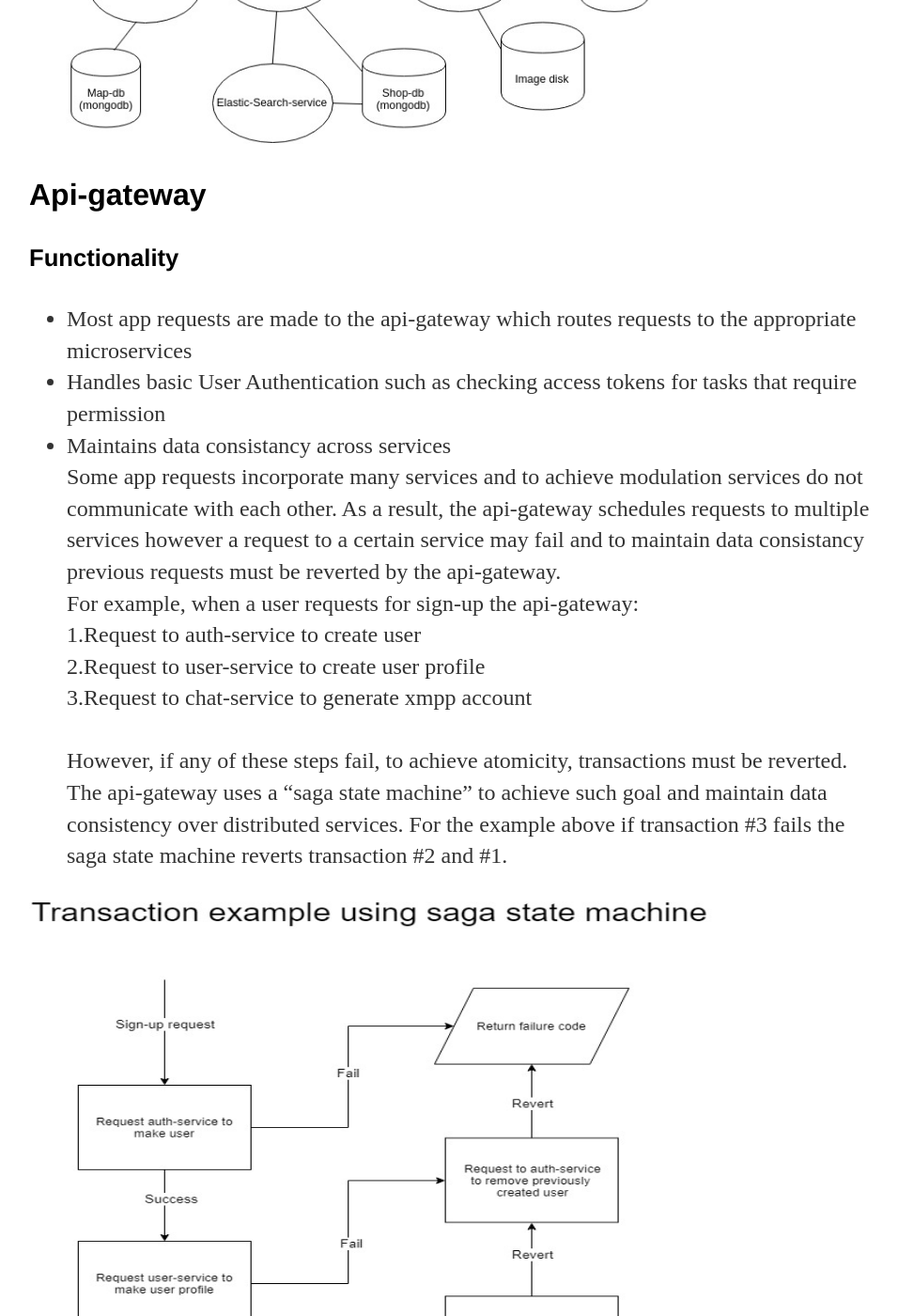
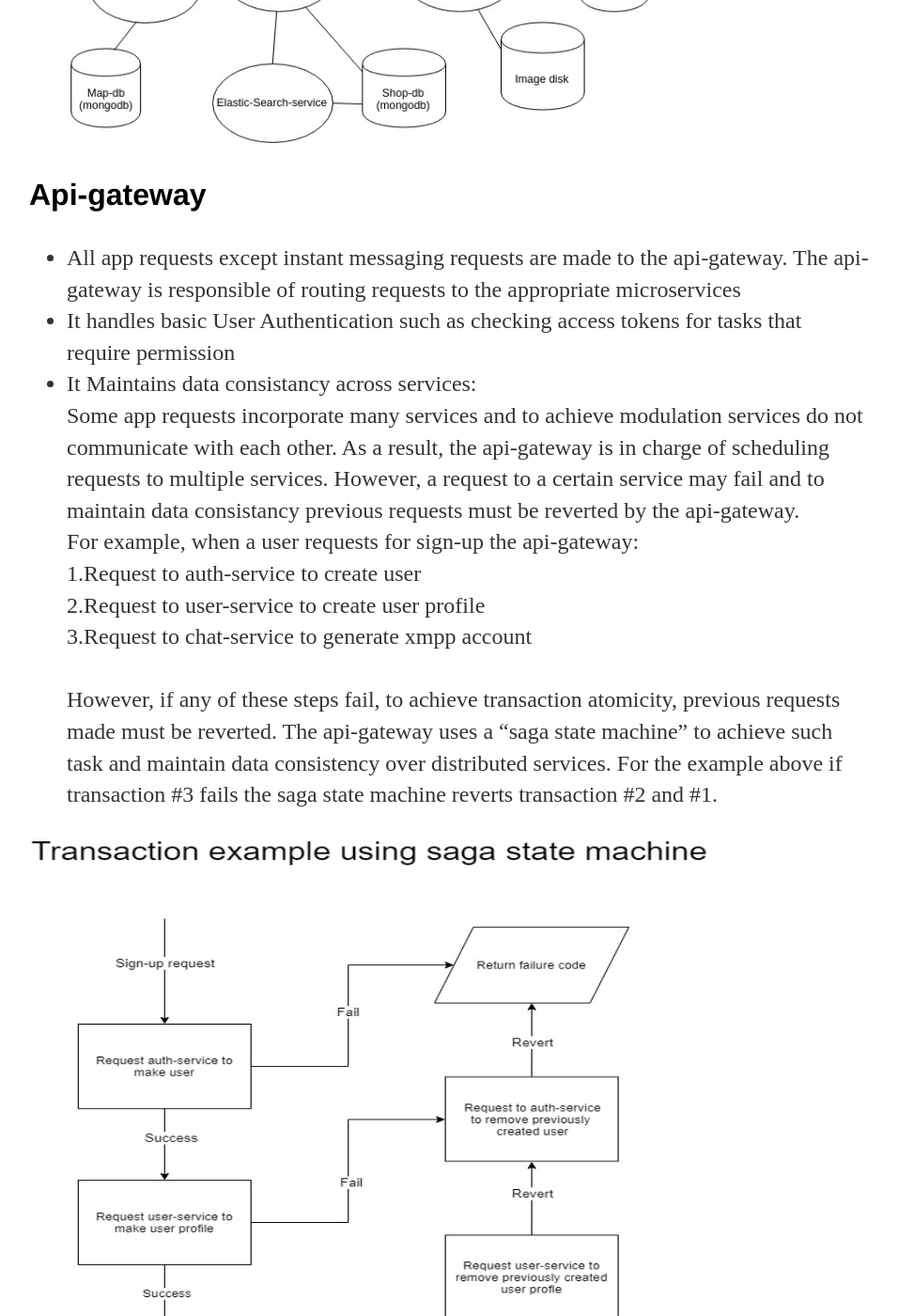
Before and after one commit to jcho7022/jcho7022.github.io, a Jekyll site: the page built from projects/float/index.html, in a window 1280 px wide and 1400 px high, scrolled down 2305 px. Shown: the whole window at 94% size, without its empty margins (161-1117 px from the left). Built offline with Jekyll 4.4.1, drawn with Linux system fonts in a browser that asks for light colours; some of the changed text lies outside the part shown.

Commit message:
Update index.html

```diff
--- a/projects/float/index.html
+++ b/projects/float/index.html
@@ -28,14 +28,14 @@
 <img src="backend_diagram.jpg" alt="server_architecture" height="750px" width="750px">
 
 <h3>Api-gateway</h3>
-<h4>Functionality</h4>
 <ul class="Functionality">
-				<li>Most app requests are made to the api-gateway which routes requests to the appropriate microservices</li>
-				<li>Handles basic User Authentication such as checking access tokens for tasks that require permission<br></li>
-				<li>Maintains data consistancy across services <br>
+				<li>All app requests except instant messaging requests are made to the api-gateway. The api-gateway is responsible of routing requests to the appropriate microservices</li>
+				<li>It handles basic User Authentication such as checking access tokens for tasks that require permission<br></li>
+				<li>It Maintains data consistancy across services: <br>
           Some app requests incorporate many services and to achieve modulation services do not communicate with each other.
-          As a result, the api-gateway schedules requests to multiple services however a request to a certain service may fail and to maintain
-	  data consistancy previous requests must be reverted by the api-gateway. <br>
+          As a result, the api-gateway is in charge of scheduling requests to multiple services.
+	  However, a request to a certain service may fail and to maintain
+	  data consistancy previous requests must be reverted by the api-gateway.<br>
           For example, when a user requests for sign-up the api-gateway:
 	  <br>
           1.Request to auth-service to create user
@@ -44,32 +44,29 @@
 					<br>
           3.Request to chat-service to generate xmpp account
 					<br><br>
-          However, if any of these steps fail, to achieve atomicity, transactions must be reverted. The api-gateway uses a
-					“saga state machine” to achieve such goal and maintain data consistency over distributed services.
+          However, if any of these steps fail, to achieve transaction atomicity, previous requests made must be reverted. The api-gateway uses a
+					“saga state machine” to achieve such task and maintain data consistency over distributed services.
           For the example above if transaction #3 fails the saga state machine reverts transaction #2 and #1.
           </li>
 				</ul>
    <img src="saga_state_machine.jpg" alt="saga_state_machine" height="800px" width="800px">
 
   <h3>Auth-service</h3>
-	<ul class="Functionality">
 		<li>Stores usernames and hashed passwords using the node.js <a href="https://www.npmjs.com/package/bcrypt">Bcrypt library</a></li>
 		<li>Verifies passwords and grants refresh and access tokens <br>
 			<img src="auth_user_session.jpg" alt="auth_user_session" height="800px" width="800px"></li>
 	</ul>
 
    <h3>User-service</h3>
-   <p>Stores data of user such as profile, background image uri, shop ownership, name</p>
+   <p>Stores and handles requests for user data such as profile image uri, background image uri, shop ownership, name</p>
 
    <h3>Chat-service(<a href="https://jcho7022.github.io/projects/chatbot/">Demo Video And Details</a>)</h3>
-      <h4>Functionality</h4>
       <p>The chat-service has access to the MySQL database connected to ejabberd-service(XMPP) which allows custom http requests that
       the ejabberd framework does not support. For example, unread messages and dialogs lists cannot be synced among
       multiple devices only using XMPP, however, adding the chat service makes such features possible. Also,
       this service handles push notifications for messages when users are offline.</p>
 
    <h3>Ejabberd-service(<a href="https://jcho7022.github.io/projects/chatbot/">Demo Video And Details</a>)</h3>
-      <h4>Functionality</h4>
       <p>A xmpp framework used to add instant messaging in the app. Enabled features are:
 	    <ul class="chat_features">
         <li><a href="https://xmpp.org/extensions/xep-0198.html">Stream Connection</a> which allows detection of user disconnection for push notifications</li>
@@ -79,13 +76,17 @@
 	</ul>
 
    <h3>Image-service</h3>
-   <p>Stores image files and checks permissions of a request if image is private. Image names are stored using MD5 hashes.</p>
+   <p>Stores and handles requests for image files and its permissions. Image names are stored as random MD5 hash strings.</p>
 
    <h3>Shop-service</h3>
-   <p>Stores data of shops such as products, shop cover images, shop owner</p>
+   <p>Stores and handles requests for shop data such as its products, cover images, shop owner</p>
+
+   <h3>Elastic-Search-service</h3>
+   <p>This service handles app search requests made from the <a href="https://jcho7022.github.io/projects/float/elastic_search.jpg">app search bar</a>
+       search requests are proxied from the shop-service</p>
 
    <h3>Map-service</h3>
-   <p>Stores data of shop markers on the map. The markers are stored and queried using mongo’s geospatial queries.</p>
+   <p>Stores and handles requests for shop markers on the map. The markers are stored and queried using mongo’s geospatial queries.</p>
 
 
    <h3>General development process using continuous integration</h3>
```
